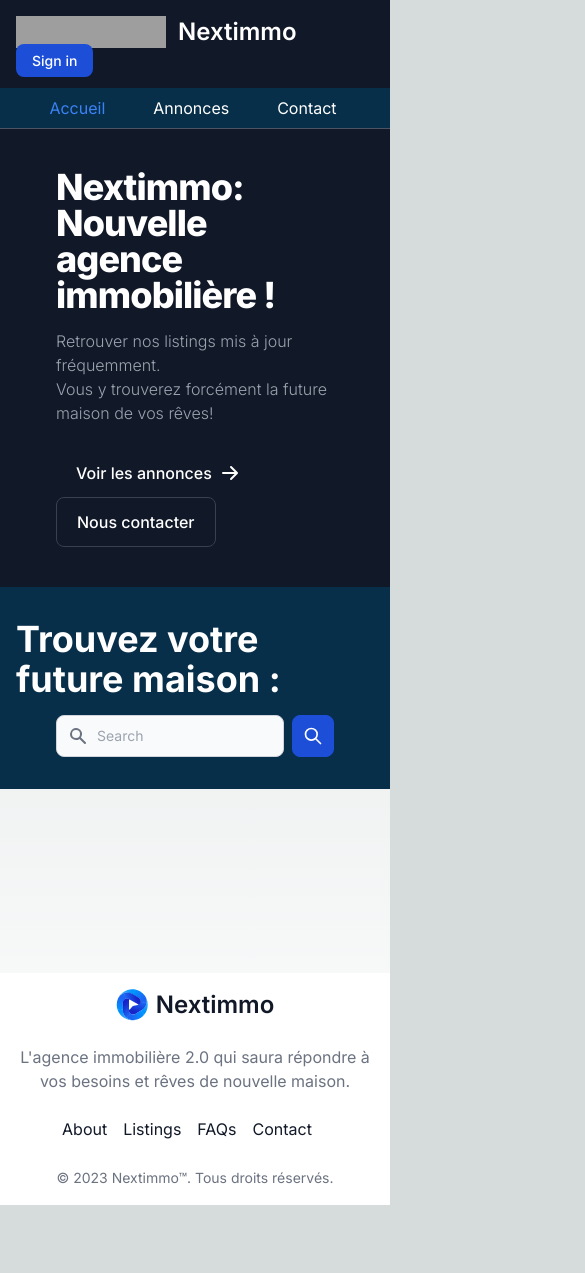
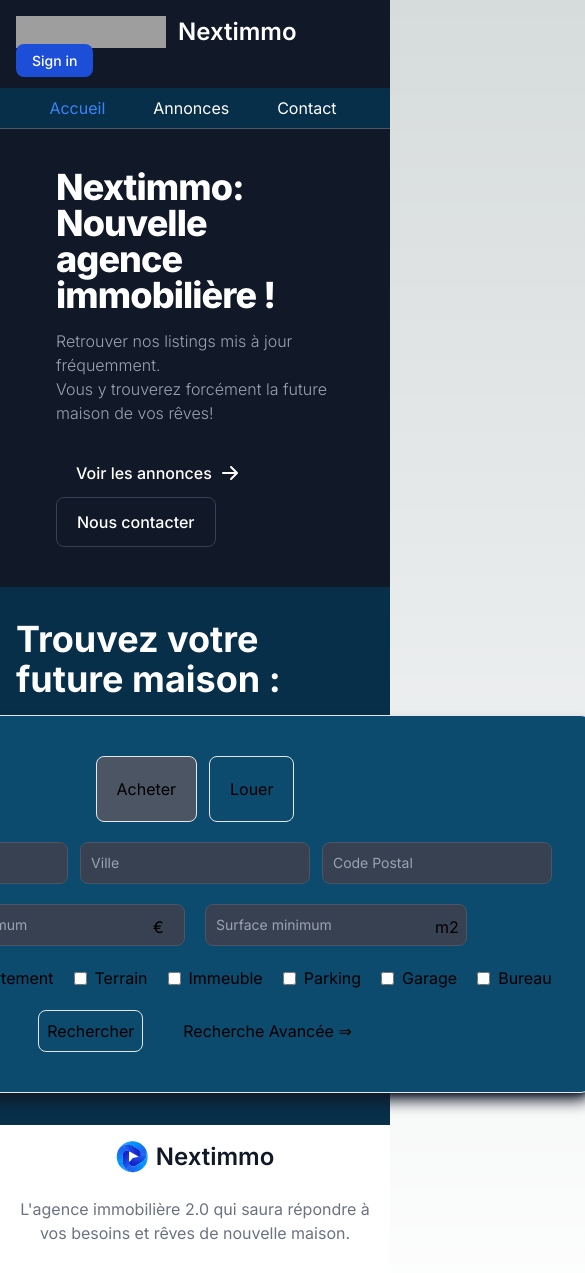
Before and after one commit to Ayrow/nextimmo, a Next.js app: page / in a window 390 px wide. Shown: the top 1273 px of the page, 585 px wide, since content can reach past the window. Before the commit the page ends 1205 px from the top, so only its background shows below. Built offline with nearby package versions, Linux system fonts and the light colour scheme; no server answers; grey boxes are pictures that could not be loaded.

Commit message:
updated the search on homepage to be able to make a search query while navigating to the page wiht all listings

```diff
--- a/src/app/annonces/page.tsx
+++ b/src/app/annonces/page.tsx
@@ -6,8 +6,9 @@ import { useEffect, useState } from 'react';
 
 import FiltersListingPage from '../../components/filters/FiltersListingPage';
 import { IListing } from '../../../types/listingTypes';
+import { useRouter, useSearchParams } from 'next/navigation';
 
-type QueryParamsType = {
+export type QueryParamsType = {
   transaction: string;
   statut: string;
   quartier: string;
@@ -28,7 +29,6 @@ type QueryParamsType = {
   equipementsExt: string[];
   exposition: string[];
   sort: string;
-  // sortOptions: ['latest', 'oldest'],
   limit: number;
   page: number;
 };
@@ -66,9 +66,32 @@ const queryParams: QueryParamsType = {
 };
 
 const Listings = () => {
+  const params = Object.fromEntries(useSearchParams());
   // const { allListings, getAllListings } = useListingsContext();
   const [allListings, setAllListings] = useState<IListing[]>(null);
-  const [valuesQueries, setValuesQueries] = useState(queryParams);
+  let paramsObject: QueryParamsType = queryParams;
+  if (params) {
+    const searchParams = useSearchParams();
+    paramsObject = Array.from(searchParams.entries()).reduce(
+      (obj, [key, value]) => {
+        if (obj[key]) {
+          if (Array.isArray(obj[key])) {
+            obj[key].push(value);
+          } else {
+            obj[key] = [obj[key], value];
+          }
+        } else {
+          obj[key] = value;
+        }
+        return obj;
+      },
+      {} as QueryParamsType
+    );
+  }
+
+  const [valuesQueries, setValuesQueries] = useState(
+    Object.keys(params).length === 0 ? queryParams : paramsObject
+  );
   const [totalNumberListings, setTotalNumberListings] = useState<number>(null);
   const [totalPages, setTotalPages] = useState<number>(null);
   // const [currentPage, setCurrentPage] = useState(1);
@@ -76,6 +99,7 @@ const Listings = () => {
 
   const getAllListings = async (signal: AbortSignal): Promise<void> => {
     const searchParams = new URLSearchParams();
+
     Object.entries(valuesQueries).forEach(([key, value]) => {
       if (value) {
         searchParams.append(key, String(value));
@@ -114,7 +138,7 @@ const Listings = () => {
 
     const debounceFetchListings = (): void => {
       clearTimeout(timeoutId);
-      timeoutId = setTimeout(fetchListings, 300); // Adjust the delay as needed
+      timeoutId = setTimeout(fetchListings, 200); // Adjust the delay as needed
     };
 
     debounceFetchListings();
@@ -153,25 +177,6 @@ const Listings = () => {
       setValuesQueries((prevValuesQueries) => ({
         ...prevValuesQueries,
         [name]: newArray,
-      }));
-    } else if (name === 'prix') {
-      setValuesQueries((prevValuesQueries) => ({
-        ...prevValuesQueries,
-        minPrice: value,
-        maxPrice: value,
-      }));
-    } else if (name === 'surfaceInt') {
-      setValuesQueries((prevValuesQueries) => ({
-        ...prevValuesQueries,
-        minSurfaceInt: value,
-        maxSurfaceInt: value,
-      }));
-    } else if (name === 'localisation') {
-      setValuesQueries((prevValuesQueries) => ({
-        ...prevValuesQueries,
-        quartier: value,
-        ville: value,
-        codePostal: value,
       }));
     } else {
       setValuesQueries((prevValuesQueries) => ({
@@ -219,9 +224,7 @@ const Listings = () => {
         </div>
       </div>
       <div
-        className={
-          'grid grid-cols-1 sm:grid-cols-2 md:grid-cols-2 lg:grid-cols-3 m-10 gap-5'
-        }>
+        className={'grid grid-cols-1 sm:grid-cols-2 lg:grid-cols-3 m-10 gap-5'}>
         {allListings?.map((listing) => {
           return <GridCard key={listing.ref} listing={listing} />;
         })}
--- a/src/app/page.tsx
+++ b/src/app/page.tsx
@@ -1,6 +1,6 @@
 import Image from 'next/image';
 import Hero from '../components/Hero';
-import BasicHouseSearch from '../components/BasicHouseSearch';
+import BasicHomepageSearch from '../components/BasicHomepageSearch';
 
 const Home: React.FC = () => {
   return (
@@ -10,7 +10,7 @@ const Home: React.FC = () => {
         <h2 className='mb-4 text-4xl font-bold text-white'>
           Trouvez votre future maison :
         </h2>
-        <BasicHouseSearch />
+        <BasicHomepageSearch />
       </section>
     </main>
   );
--- /dev/null
+++ b/src/components/BasicHomepageSearch.tsx
@@ -0,0 +1,157 @@
+'use client';
+
+import { useState } from 'react';
+import FilterButton from './filters/FilterButton';
+import FilterText from './filters/FilterText';
+import { listTypeDeBien } from '../../utils/listingDetails';
+import FilterCheckbox from './filters/FilterCheckbox';
+import Link from 'next/link';
+import { useRouter } from 'next/navigation';
+import { QueryParamsType } from '../app/annonces/page';
+
+const queryParams: QueryParamsType = {
+  transaction: 'vente',
+  statut: 'disponible',
+  quartier: '',
+  ville: '',
+  codePostal: '',
+  typeDeBien: ['maison', 'appartement'],
+  minPrice: '',
+  maxPrice: '',
+  minSurfaceInt: '',
+  maxSurfaceInt: '',
+  minSurfaceExt: '',
+  maxSurfaceExt: '',
+  nbPieces: [],
+  nbChambres: [],
+  nbSDB: '',
+  typeChauffage: [],
+  equipementsInt: [],
+  equipementsExt: [],
+  exposition: [],
+  sort: 'plus récente',
+  limit: 2,
+  page: 1,
+};
+
+const BasicHomepageSearch: React.FC = () => {
+  const [valuesQueries, setValuesQueries] = useState(queryParams);
+
+  const handleInputChange = (event) => {
+    const { name, value } = event.target;
+    if (name === 'typeDeBien' && value !== '') {
+      const newValue = value.replace(/\s/g, '').replace('é', 'e');
+      let newArray: string[] =
+        valuesQueries[name] === '' ? [] : valuesQueries[name];
+      if (valuesQueries[name].includes(newValue)) {
+        newArray = newArray.filter((item) => item !== newValue);
+      } else {
+        if (valuesQueries[name]) {
+          newArray.push(newValue);
+        }
+      }
+      setValuesQueries((prevValuesQueries) => ({
+        ...prevValuesQueries,
+        [name]: newArray,
+      }));
+    } else if (name === 'localisation') {
+      setValuesQueries((prevValuesQueries) => ({
+        ...prevValuesQueries,
+        quartier: value,
+        ville: value,
+        codePostal: value,
+      }));
+    } else {
+      setValuesQueries((prevValuesQueries) => ({
+        ...prevValuesQueries,
+        [name]: value,
+      }));
+    }
+  };
+
+  return (
+    <div className='border rounded-xl shadow-lg bg-sky-900 shadow-gray-900 p-10 flex flex-col items-center gap-5'>
+      <div className='flex justify-center gap-3'>
+        <FilterButton
+          handleInputChange={handleInputChange}
+          name='transaction'
+          value='vente'
+          displayName='Acheter'
+          classCheck={valuesQueries.transaction === 'vente'}
+        />
+        <FilterButton
+          handleInputChange={handleInputChange}
+          name='transaction'
+          value='location'
+          displayName='Louer'
+          classCheck={valuesQueries.transaction === 'location'}
+        />
+      </div>
+      <div className='flex gap-3'>
+        <FilterText
+          name='quartier'
+          value={valuesQueries.quartier}
+          placeholder='Quartier'
+          handleInputChange={handleInputChange}
+          symbol=''
+        />
+        <FilterText
+          name='ville'
+          value={valuesQueries.ville}
+          placeholder='Ville'
+          handleInputChange={handleInputChange}
+          symbol=''
+        />
+        <FilterText
+          name='codePostal'
+          value={valuesQueries.codePostal}
+          placeholder='Code Postal'
+          handleInputChange={handleInputChange}
+          symbol=''
+        />
+      </div>
+
+      <div className='flex gap-5 items-center'>
+        <FilterText
+          name='maxPrice'
+          value={valuesQueries.maxPrice}
+          placeholder='Prix maximum'
+          handleInputChange={handleInputChange}
+          symbol='€'
+        />
+        <FilterText
+          name='minSurfaceInt'
+          value={valuesQueries.minSurfaceInt}
+          placeholder='Surface minimum'
+          handleInputChange={handleInputChange}
+          symbol='m2'
+        />
+      </div>
+
+      <div className='flex gap-5'>
+        {listTypeDeBien.map((element) => {
+          return (
+            <FilterCheckbox
+              key={element.id}
+              name='typeDeBien'
+              value={element.name}
+              label={element.label}
+              isChecked={valuesQueries.typeDeBien.includes(element.name)}
+              handleInputChange={handleInputChange}
+            />
+          );
+        })}
+      </div>
+      <div className='flex items-center gap-10'>
+        <Link
+          href={{ pathname: '/annonces', query: valuesQueries }}
+          className='border p-2 rounded-lg'>
+          Rechercher
+        </Link>
+        <Link href='/recherche-avancee'>Recherche Avancée ⇒</Link>
+      </div>
+    </div>
+  );
+};
+
+export default BasicHomepageSearch;
--- a/src/components/BasicHouseSearch.tsx
+++ /dev/null
@@ -1,52 +0,0 @@
-const BasicHouseSearch: React.FC = () => {
-  return (
-    <form className='flex items-center px-10'>
-      <label className='sr-only'>Search</label>
-      <div className='relative flex'>
-        <div>
-          <div className='absolute inset-y-0 left-0 flex items-center pl-3 pointer-events-none'>
-            <svg
-              aria-hidden='true'
-              className='w-5 h-5 text-gray-500 dark:text-gray-400'
-              fill='currentColor'
-              viewBox='0 0 20 20'
-              xmlns='http://www.w3.org/2000/svg'>
-              <path
-                fillRule='evenodd'
-                d='M8 4a4 4 0 100 8 4 4 0 000-8zM2 8a6 6 0 1110.89 3.476l4.817 4.817a1 1 0 01-1.414 1.414l-4.816-4.816A6 6 0 012 8z'
-                clipRule='evenodd'></path>
-            </svg>
-          </div>
-
-          <input
-            type='text'
-            id='simple-search'
-            className='bg-gray-50 border border-gray-300 text-gray-900 text-sm rounded-lg focus:ring-blue-500 focus:border-blue-500 block w-full pl-10 p-2.5  dark:bg-gray-700 dark:border-gray-600 dark:placeholder-gray-400 dark:text-white dark:focus:ring-blue-500 dark:focus:border-blue-500'
-            placeholder='Search'
-            required
-          />
-        </div>
-      </div>
-
-      <button
-        type='submit'
-        className='p-2.5 ml-2 text-sm font-medium text-white bg-blue-700 rounded-lg border border-blue-700 hover:bg-blue-800 focus:ring-4 focus:outline-none focus:ring-blue-300 dark:bg-blue-600 dark:hover:bg-blue-700 dark:focus:ring-blue-800'>
-        <svg
-          className='w-5 h-5'
-          fill='none'
-          stroke='currentColor'
-          viewBox='0 0 24 24'
-          xmlns='http://www.w3.org/2000/svg'>
-          <path
-            strokeLinecap='round'
-            strokeLinejoin='round'
-            strokeWidth='2'
-            d='M21 21l-6-6m2-5a7 7 0 11-14 0 7 7 0 0114 0z'></path>
-        </svg>
-        <span className='sr-only'>Search</span>
-      </button>
-    </form>
-  );
-};
-
-export default BasicHouseSearch;
--- a/src/components/filters/FiltersListingPage.tsx
+++ b/src/components/filters/FiltersListingPage.tsx
@@ -86,7 +86,7 @@ const FiltersListingPage = ({
     arrayNumberRoom: string[],
     typeOfRoom: string
   ) => {
-    if (arrayNumberRoom.length > 0) {
+    if (arrayNumberRoom?.length > 0) {
       if (arrayNumberRoom.length === 1 && arrayNumberRoom.includes('1')) {
         return `${arrayNumberRoom} ${typeOfRoom}`;
       } else if (
@@ -218,7 +218,7 @@ const FiltersListingPage = ({
 
       {/* Desktop*/}
       <div className='relative' ref={ref}>
-        <div className='hidden md:flex md:flex-wrap m-5 md:flex-auto justify-between border gap-5 rounded-xl p-5 shadow-xl shadow-black'>
+        <div className='hidden md:flex md:flex-wrap m-5 md:flex-auto border gap-5 rounded-xl p-5 shadow-xl shadow-black'>
           <div>
             <button
               className='px-3 py-1 border rounded-lg'
@@ -256,7 +256,7 @@ const FiltersListingPage = ({
 
           <div>
             <button
-              className='px-3 py-1 border rounded-lg'
+              className='px-3 py-1 border capitalize rounded-lg'
               name='typeDeBien'
               value={typeDeBien}
               onClick={openCloseCard}>
@@ -294,7 +294,7 @@ const FiltersListingPage = ({
 
           <div>
             <button
-              className='px-3 py-1 border rounded-lg'
+              className='px-3 py-1 border rounded-lg capitalize'
               name='localisation'
               onClick={openCloseCard}>
               {quartier || ville || codePostal
```
